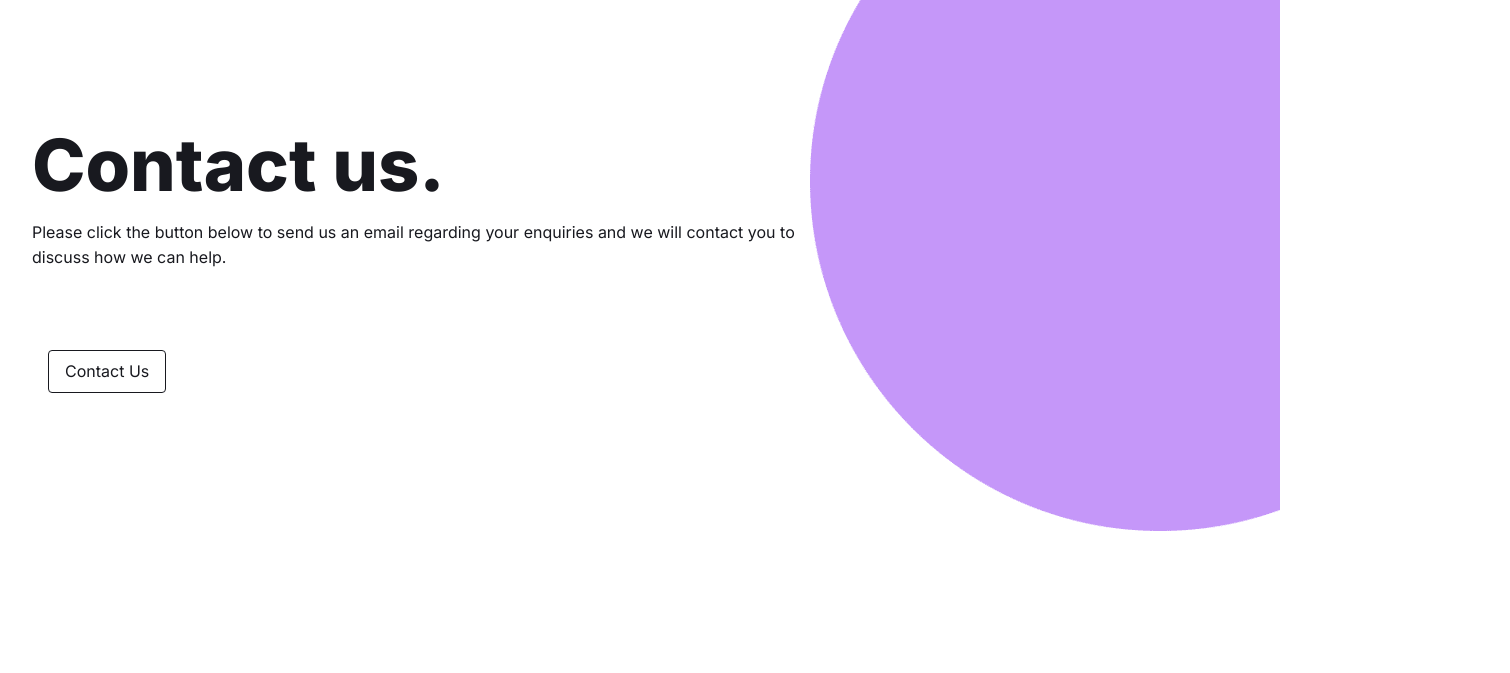
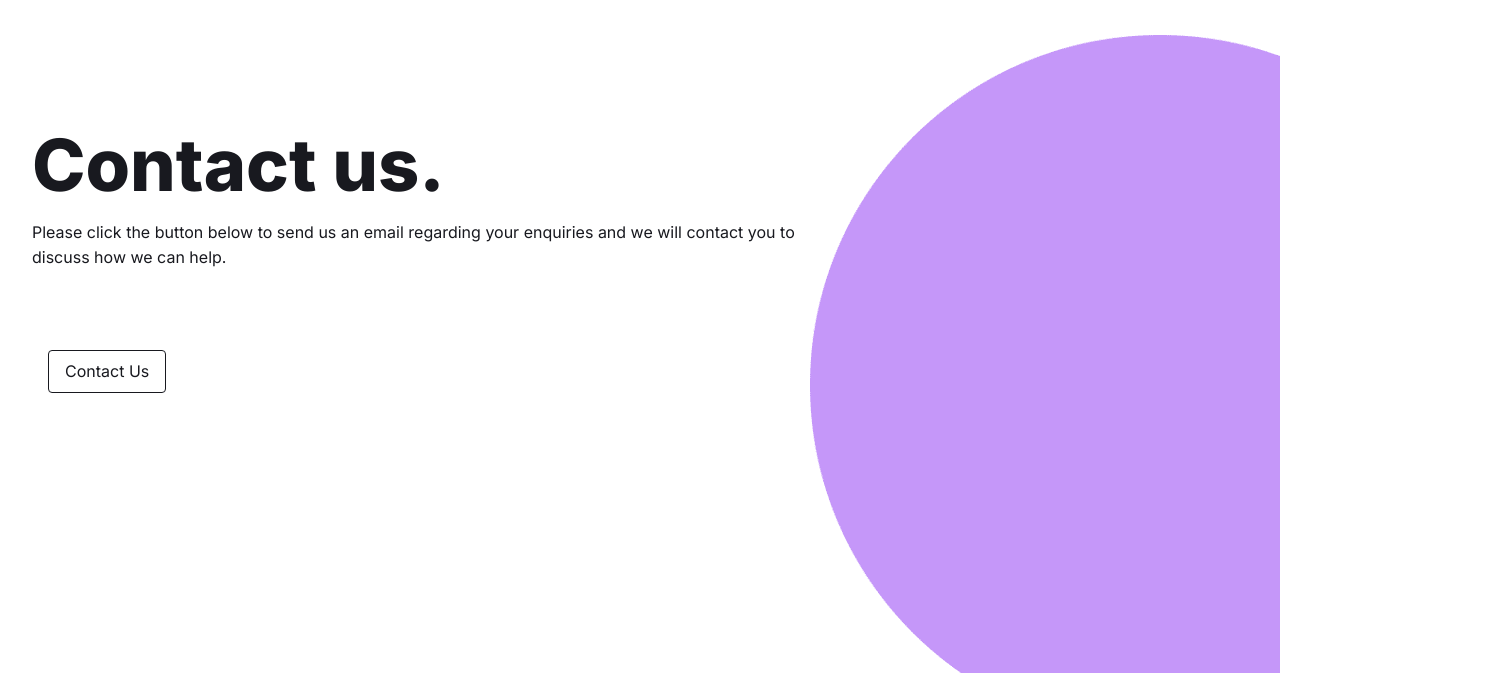
Before and after one commit to sigmaservicesgrp/www, a website built with Parcel: page contact-us.html in a window 1280 px wide. Shown: the part 127-800 px from the top of the page, 1510 px wide, since content can reach past the window. Built offline with nearby package versions, Linux system fonts and the light colour scheme.

Commit message:
scrolling fixes

```diff
--- a/contact-us.css
+++ b/contact-us.css
@@ -1,10 +1,11 @@
 .contact-us-container {
   width: 100%;
   display: flex;
-  overflow: auto;
+  overflow: hidden;
   min-height: 100vh;
   align-items: center;
   flex-direction: column;
+  height: auto;
 }
 .contact-us-header {
   flex: 0 0 auto;
@@ -198,6 +199,9 @@
   position: absolute;
   object-fit: cover;
 }
+.home-container6{
+  z-index: 99;
+}
 @media(max-width: 991px) {
   .contact-us-menu1 {
     display: none;
--- a/contact-us.html
+++ b/contact-us.html
@@ -65,6 +65,11 @@
           </svg>
         </header>
         <div class="contact-us-hero">
+          <img
+            alt="image"
+            src="public/purple%20circle1-700h.png"
+            class="contact-us-purple-circle"
+          />
           <div class="home-container6">
             <h1 class="home-text Headline1">
               <span class="home-text1">Contact</span>
@@ -89,11 +94,7 @@
             </a>
           </div>
         </div>
-        <img
-          alt="image"
-          src="public/purple%20circle1-700h.png"
-          class="contact-us-purple-circle"
-        />
+
         <div id="sideMenu" class="side-menu">
           <div class="item"><span><a href="index.html" class="contact-us-navlink">Home</a></span></div>
           <div class="item"><span><a href="contact-us.html" class="contact-us-navlink">Contact Us</a></span></div>
```
